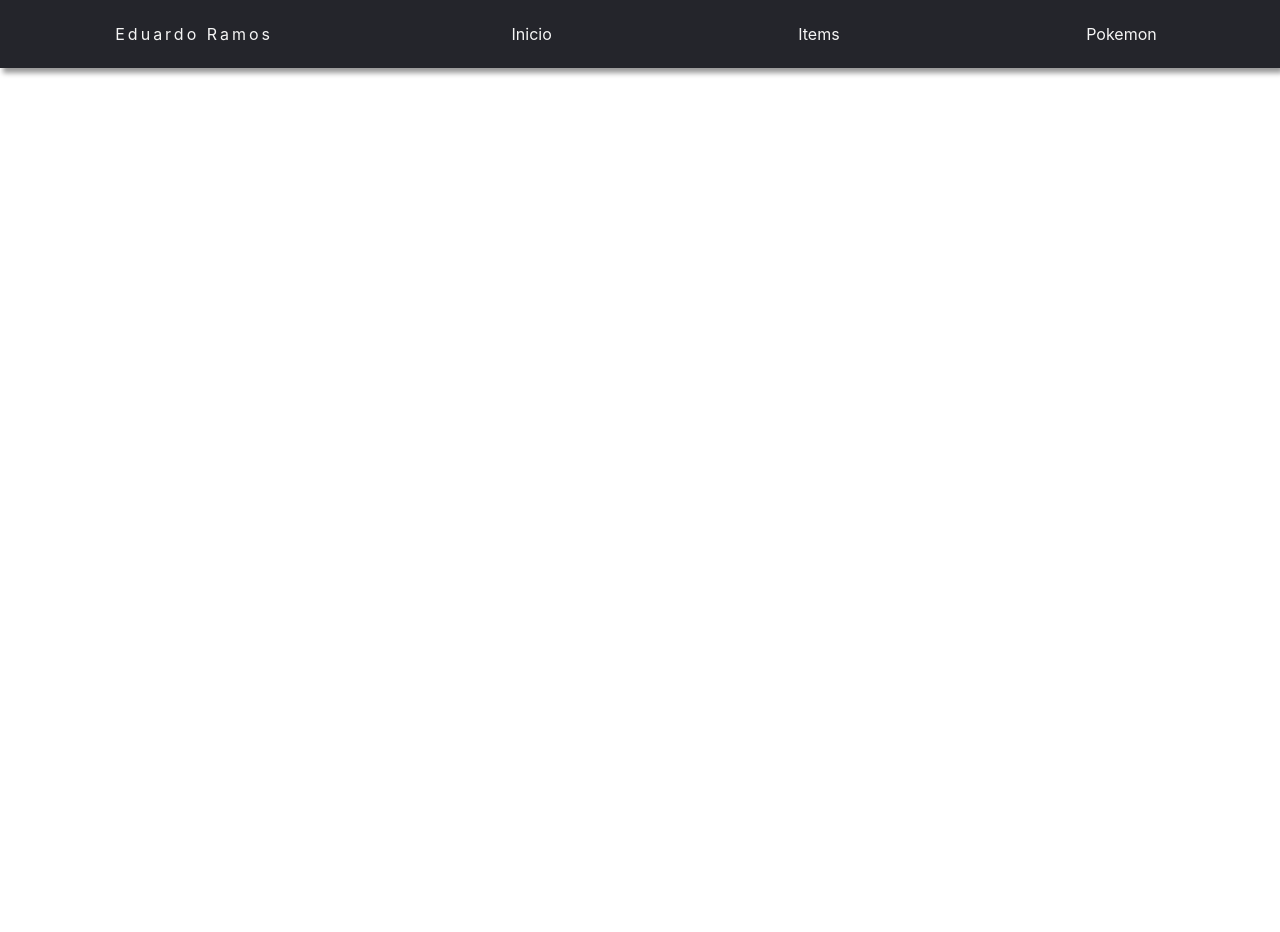
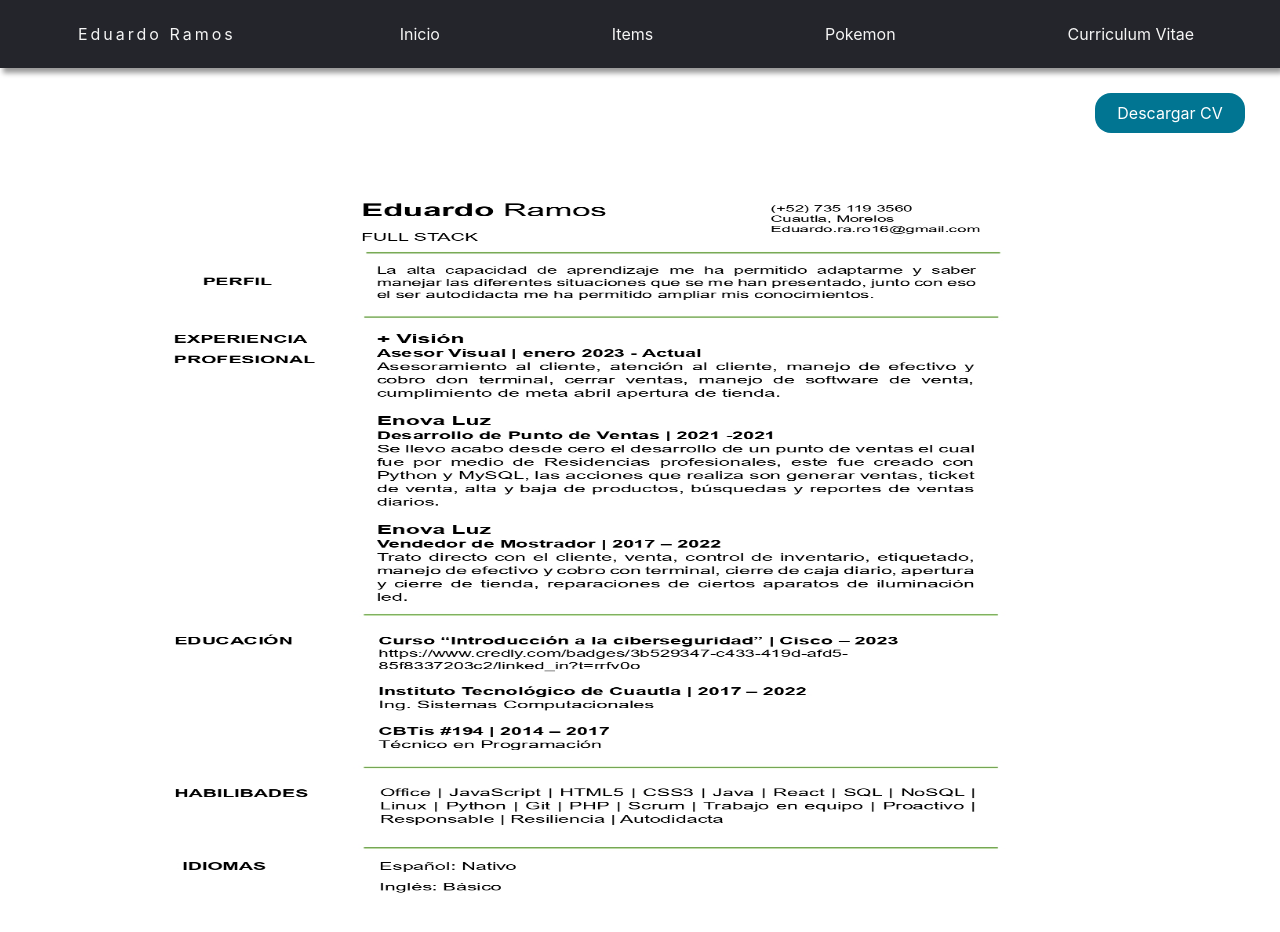
Before and after one commit to eduRamos1620/Portafolio, a React (Create React App) app: page /curriculum in a window 1280 px wide. Shown: the top 932 px of the page. Before the commit the page ends 800 px from the top, so only its background shows below. Built offline with nearby package versions, Linux system fonts and the light colour scheme.

Commit message:
agregando imagen cv y descarga cv

```diff
--- a/public/index.html
+++ b/public/index.html
@@ -1,5 +1,5 @@
 <!DOCTYPE html>
-<html lang="en">
+<html lang="es">
   <head>
     <meta charset="utf-8" />
     <link rel="icon" href="%PUBLIC_URL%/favicon.ico" />
--- a/src/App.js
+++ b/src/App.js
@@ -4,6 +4,7 @@ import Navbar from './components/menu/Navbar';
 import Inicio from './components/pages/Inicio';
 import Items from './components/pages/Items';
 import Pokemos from './components/pages/Pokemos';
+import Curriculum from './components/pages/Curriculum';
 
 function App() {
   return (
@@ -14,6 +15,7 @@ function App() {
           <Route path='/' element={<Inicio/>} />
           <Route path='/pokemon' element={<Pokemos/>} />
           <Route path='/items' element={<Items/>} />
+          <Route path='/curriculum' element={<Curriculum/>} />
         </Routes>
       </Router>
     </div>
--- a/src/components/menu/Navbar.jsx
+++ b/src/components/menu/Navbar.jsx
@@ -9,6 +9,7 @@ const Navbar = () => {
             <Link className="nav-link" to='/'>Inicio</Link>
             <Link className="nav-link" to='/Items'>Items</Link>
             <Link className="nav-link" to='/pokemon'>Pokemon</Link>
+            <Link className="nav-link" to='/curriculum'>Curriculum Vitae</Link>
         </nav>
     </div>
   )
--- /dev/null
+++ b/src/components/pages/Curriculum.jsx
@@ -0,0 +1,23 @@
+import React from "react";
+import cvimg from '../img/CV_RamosRosalesEduardo.jpg'
+import cvpdf from '../documentos/CV_RamosRosalesEduardo.pdf'
+import '../../components/styles/Curriculum.css'
+
+const Curriculum = () => {
+    return (
+        <div>
+            <div className="descarga-contenedor">
+                <a className="descarga" href={cvpdf} download>
+                    {' '}
+                    Descargar CV
+                </a>
+            </div>
+
+            <div className="imagen-contenedor">
+                <img src={cvimg} />
+            </div>
+        </div>
+    )
+}
+
+export default Curriculum
--- /dev/null
+++ b/src/components/styles/Curriculum.css
@@ -0,0 +1,21 @@
+.descarga-contenedor{
+    margin-top: 25px;
+    margin-bottom: 25px;
+    margin-right: 35px;
+    display: flex;
+    justify-content: flex-end;
+}
+.descarga{
+    text-decoration: none;
+    width: 150px;
+    height: 30px;
+    padding-top: 10px;
+    color: white;
+    background-color: #017592;
+    border-radius: 1em;
+}
+
+img{
+    width: 1000px;
+    height: 900px;
+}
```
Also changed, not shown: src/components/img/CV_RamosRosalesEduardo.jpg (added), 1 other file (tests, documents, lock files or other folders).
